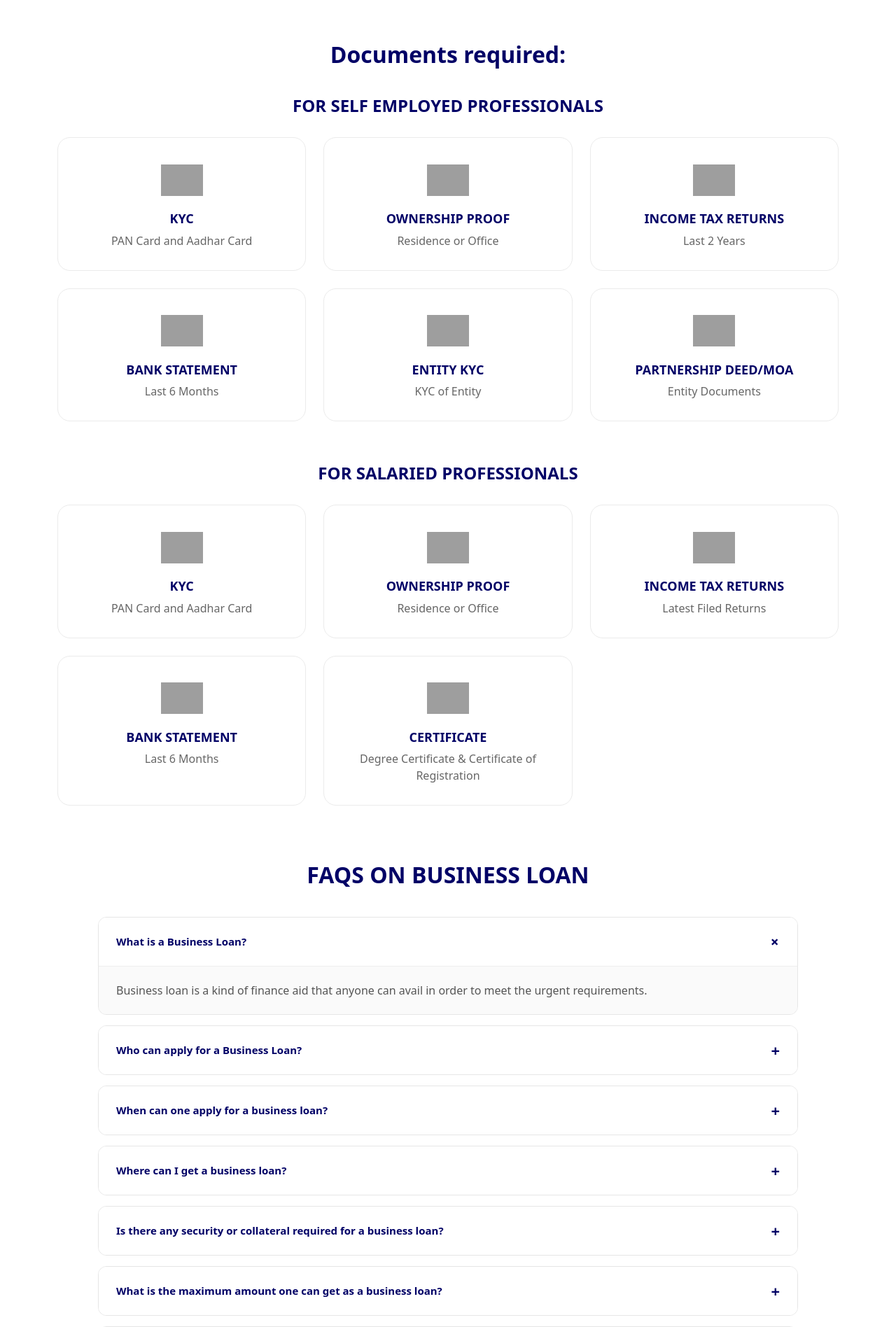
After one commit to Alakh11/finwizz, a Django app: page /services/business-loan/ in a window 1280 px wide. The commit adds this page. Shown: the part 1480-3376 px from the top of the page at 70% size. Run offline with Django 5.2, Linux system fonts and the light colour scheme; parts of the project's set-up code (start-up, migrations or seed data) failed here and were passed over; grey boxes are pictures that could not be loaded.

Commit message:
business page added

```diff
--- /dev/null
+++ b/static/css/services/business-loan.css
@@ -0,0 +1,277 @@
+.business-loan-section {
+    padding: 80px 0;
+    background: #fff;
+}
+
+.loan-header {
+    display: flex;
+    flex-direction: column;
+    align-items: center;
+    margin-bottom: 60px;
+}
+
+.loan-title-box {
+    text-align: center;
+    margin-bottom: 30px;
+}
+
+.loan-title-box h2 {
+    display: inline-block;
+    font-size: 40px;
+    line-height: 1.2;
+    color: #000066;
+    margin: 0;
+    font-weight: 700;
+}
+
+.loan-title-box span {
+    display: inline-block;
+    font-size: 40px;
+    line-height: 1.2;
+    color: #237ee0;
+    font-weight: 700;
+    margin-left: 10px;
+}
+
+.loan-content {
+    width: 100%;
+    max-width: 1000px;
+}
+
+.loan-content p {
+    font-size: 17px;
+    line-height: 32px;
+    color: #444;
+    margin-bottom: 20px;
+    text-align: justify;
+}
+
+.loan-banner {
+    width: 100%;
+    max-width: 1000px;
+    display: block;
+    margin: 40px auto 0;
+    border-radius: 18px;
+    height: auto;
+}
+
+.documents-section h3,
+.faq-section h3 {
+    font-size: 32px;
+    color: #000066;
+    margin-bottom: 40px;
+    font-weight: 700;
+    text-align: center;
+}
+
+/* Documents Section */
+.documents-section {
+    margin-bottom: 80px;
+}
+
+.document-category {
+    margin-bottom: 50px;
+}
+
+.document-category h4 {
+    text-align: center;
+    font-size: 24px;
+    font-weight: 700;
+    color: #000066;
+    margin-bottom: 30px;
+    text-transform: uppercase;
+}
+
+.document-grid {
+    display: grid;
+    grid-template-columns: repeat(3, 1fr);
+    gap: 25px;
+}
+
+.document-card {
+    background: #fff;
+    border: 1px solid #ebebeb;
+    border-radius: 18px;
+    padding: 30px;
+    text-align: center;
+    transition: .3s;
+}
+
+.document-card:hover {
+    transform: translateY(-5px);
+    box-shadow: 0 10px 25px rgba(0,0,0,.08);
+}
+
+.document-card img {
+    width: 60px;
+    height: 60px;
+    object-fit: contain;
+    margin-bottom: 15px;
+}
+
+.document-card h4 {
+    font-size: 18px;
+    color: #000066;
+    margin-bottom: 8px;
+}
+
+.document-card p {
+    margin: 0;
+    color: #666;
+}
+
+/* FAQ UI */
+.faq-item {
+    border: 1px solid #e6e6e6;
+    border-radius: 12px;
+    margin-bottom: 15px;
+    overflow: hidden;
+    max-width: 1000px;
+    margin-left: auto;
+    margin-right: auto;
+}
+
+.faq-title {
+    padding: 18px 25px;
+    background: #fff;
+    cursor: pointer;
+    display: flex;
+    justify-content: space-between;
+    align-items: center;
+    font-size: 15px;
+    font-weight: 600;
+    color: #000066;
+    gap: 15px;
+}
+
+.faq-title span {
+    font-size: 22px;
+    flex-shrink: 0;
+    transition: transform 0.3s ease;
+}
+
+.faq-content {
+    display: none;
+    padding: 20px 25px;
+    border-top: 1px solid #eee;
+    color: #555;
+    line-height: 28px;
+    background: #fafafa;
+}
+
+.faq-content p {
+    margin-bottom: 0;
+}
+
+.faq-item.active .faq-content {
+    display: block;
+}
+
+.faq-item.active .faq-title span {
+    transform: rotate(45deg);
+}
+
+/* --- Responsive Breakpoints --- */
+
+@media(max-width: 991px) {
+    .document-grid {
+        grid-template-columns: repeat(2, 1fr);
+    }
+}
+
+@media(max-width: 767px) {
+    .business-loan-section {
+        padding: 50px 0;
+    }
+
+    .loan-title-box h2,
+    .loan-title-box span {
+        font-size: 40px;
+    }
+
+    .document-grid {
+        grid-template-columns: 1fr;
+    }
+
+    .loan-content p {
+        font-size: 15px;
+        line-height: 28px;
+    }
+
+    .documents-section h3,
+    .faq-section h3 {
+        font-size: 28px;
+        margin-bottom: 25px;
+    }
+
+    .document-category h4 {
+        font-size: 20px;
+        margin-bottom: 20px;
+    }
+}
+
+@media(max-width: 480px) {
+    .loan-title-box h2,
+    .loan-title-box span {
+        font-size: 32px;
+    }
+
+    .documents-section h3,
+    .faq-section h3 {
+        font-size: 24px;
+        margin-bottom: 20px;
+    }
+
+    .document-card {
+        padding: 20px;
+    }
+
+    .faq-title {
+        font-size: 14px;
+        padding: 15px;
+    }
+
+    .faq-content {
+        padding: 15px;
+        font-size: 14px;
+        line-height: 24px;
+    }
+}
+
+@media(max-width: 350px) {
+    .business-loan-section {
+        padding: 35px 0;
+    }
+
+    .loan-title-box h2,
+    .loan-title-box span {
+        font-size: 28px;
+    }
+
+    .documents-section h3,
+    .faq-section h3 {
+        font-size: 22px;
+    }
+
+    .document-category h4 {
+        font-size: 18px;
+    }
+
+    .document-card img {
+        width: 45px;
+        height: 45px;
+    }
+
+    .document-card h4 {
+        font-size: 16px;
+    }
+
+    .document-card p {
+        font-size: 13px;
+    }
+
+    .faq-title {
+        font-size: 13px;
+        padding: 12px;
+    }
+}
--- /dev/null
+++ b/static/js/services/business-loan.js
@@ -0,0 +1,19 @@
+$(document).ready(function () {
+
+    $('.faq-title').on('click', function () {
+
+        let parent = $(this).closest('.faq-item');
+
+        if (parent.hasClass('active')) {
+            parent.removeClass('active');
+            parent.find('.faq-content').stop(true, true).slideUp(250);
+        } else {
+            $('.faq-item').removeClass('active');
+            $('.faq-content').stop(true, true).slideUp(250);
+
+            parent.addClass('active');
+            parent.find('.faq-content').stop(true, true).slideDown(250);
+        }
+    });
+
+});
--- /dev/null
+++ b/templates/services/business-loan.html
@@ -0,0 +1,321 @@
+{% extends 'base.html' %}
+
+{% block title %}Business Loan - Finwizz{% endblock %}
+
+{% block extra_css %}
+<link href="{{ MEDIA_BLOG_URL }}css/services/business-loan.css" rel="stylesheet" type="text/css" />
+{% endblock %}
+
+{% block content %}
+<section class="bg-light py-3 border-bottom">
+    <div class="container">
+        <nav aria-label="breadcrumb">
+            <ol class="breadcrumb mb-0">
+                <li class="breadcrumb-item"><a href="{% url 'home' %}" class="text-decoration-none">Home</a></li>
+                <li class="breadcrumb-item"><a href="#" class="text-decoration-none">Services</a></li>
+                <li class="breadcrumb-item active" aria-current="page">Business Loan</li>
+            </ol>
+        </nav>
+    </div>
+</section>
+
+<section class="business-loan-section">
+    <div class="container">
+
+        <div class="loan-header">
+
+            <div class="loan-title-box">
+                <h2>BUSINESS</h2>
+                <span>LOAN</span>
+            </div>
+
+            <div class="loan-content">
+                <p>
+                    Funding is the overarching protagonist in every businessman’s life. It is
+                    the first and the last thing discussed while running a business and as
+                    we all know, running a business is no mean feat. And no business
+                    deserves to be an unfortunate casualty of fund crunch. Which is why
+                    business loans exist.
+                </p>
+                <p>
+                    Business loan is a fairly generic term used for different types of
+                    finance options that a business can access. In the current context,
+                    under Business loan we are largely referring to unsecured income-based
+                    loans for self-employed individuals or companies. Unsecured business
+                    loans have no requirement for a security or collateral to be submitted
+                    and are offered purely on the current financial strength and past credit
+                    record of the borrower.
+                </p>
+                <p>
+                    They are not as flexible as overdrafts and other credit lines that
+                    support day-to-day working capital requirements but given their
+                    unsecured nature, they are relatively easy to avail with simple
+                    paperwork and speedy processing. However, that also means that Business
+                    loans are usually costlier than other forms of secured business finance.
+                </p>
+
+                <img src="{{ MEDIA_IMG_URL }}images/business-loan.jpg"
+                    srcset="{{ MEDIA_IMG_URL }}wp-content/uploads/2023/06/business-loan.jpg 766w, {{ MEDIA_IMG_URL }}wp-content/uploads/2023/06/business-loan-300x157.jpg 300w"
+                    sizes="(max-width: 766px) 100vw, 766px" alt="Business Loan" class="loan-banner" decoding="async"
+                    fetchpriority="high">
+            </div>
+
+        </div>
+
+        <div class="documents-section">
+            <h3>Documents required:</h3>
+
+            <div class="document-category">
+                <h4>For Self Employed Professionals</h4>
+                <div class="document-grid">
+                    <div class="document-card">
+                        <img src="{{ MEDIA_IMG_URL }}images/kyc.svg" alt="KYC Icon">
+                        <h4>KYC</h4>
+                        <p>PAN Card and Aadhar Card</p>
+                    </div>
+                    <div class="document-card">
+                        <img src="{{ MEDIA_IMG_URL }}images/Address-proof.svg" alt="Address Icon">
+                        <h4>Ownership Proof</h4>
+                        <p>Residence or Office</p>
+                    </div>
+                    <div class="document-card">
+                        <img src="{{ MEDIA_IMG_URL }}images/Income-proof.svg" alt="Income Icon">
+                        <h4>Income Tax Returns</h4>
+                        <p>Last 2 Years</p>
+                    </div>
+                    <div class="document-card">
+                        <img src="{{ MEDIA_IMG_URL }}images/3-Months-Salary-Slip.svg" alt="Bank Statement Icon">
+                        <h4>Bank Statement</h4>
+                        <p>Last 6 Months</p>
+                    </div>
+                    <div class="document-card">
+                        <img src="{{ MEDIA_IMG_URL }}images/kyc.svg" alt="Entity KYC Icon">
+                        <h4>Entity KYC</h4>
+                        <p>KYC of Entity</p>
+                    </div>
+                    <div class="document-card">
+                        <img src="{{ MEDIA_IMG_URL }}images/Qualification-proof.svg" alt="Partnership Icon">
+                        <h4>Partnership Deed/MoA</h4>
+                        <p>Entity Documents</p>
+                    </div>
+                </div>
+            </div>
+
+            <div class="document-category" style="margin-top: 60px;">
+                <h4>For Salaried Professionals</h4>
+                <div class="document-grid">
+                    <div class="document-card">
+                        <img src="{{ MEDIA_IMG_URL }}images/kyc.svg" alt="KYC Icon">
+                        <h4>KYC</h4>
+                        <p>PAN Card and Aadhar Card</p>
+                    </div>
+                    <div class="document-card">
+                        <img src="{{ MEDIA_IMG_URL }}images/salary.svg" alt="Ownership Icon">
+                        <h4>Ownership Proof</h4>
+                        <p>Residence or Office</p>
+                    </div>
+                    <div class="document-card">
+                        <img src="{{ MEDIA_IMG_URL }}images/Income-proof.svg" alt="Income Returns Icon">
+                        <h4>Income Tax Returns</h4>
+                        <p>Latest Filed Returns</p>
+                    </div>
+                    <div class="document-card">
+                        <img src="{{ MEDIA_IMG_URL }}images/Bank-Statement-of-last-6-months.svg"
+                            alt="Bank Statement Icon">
+                        <h4>Bank Statement</h4>
+                        <p>Last 6 Months</p>
+                    </div>
+                    <div class="document-card">
+                        <img src="{{ MEDIA_IMG_URL }}images/Qualification-proof.svg" alt="Degree Icon">
+                        <h4>Certificate</h4>
+                        <p>Degree Certificate & Certificate of Registration</p>
+                    </div>
+                </div>
+            </div>
+
+        </div>
+
+        <!-- FAQ Section -->
+        <div class="faq-section">
+            <h3>FAQS ON BUSINESS LOAN</h3>
+
+            <div class="faq-item active">
+                <div class="faq-title">
+                    What is a Business Loan?
+                    <span>+</span>
+                </div>
+                <div class="faq-content">
+                    <p>Business loan is a kind of finance aid that anyone can avail in order to meet the urgent
+                        requirements.</p>
+                </div>
+            </div>
+
+            <div class="faq-item">
+                <div class="faq-title">
+                    Who can apply for a Business Loan?
+                    <span>+</span>
+                </div>
+                <div class="faq-content">
+                    <p>Any individual who has a source of income from his/her business, can apply for a business loan.
+                        Even businesses which are operating as Partnership Firms, LLPs, Pvt Ltd Companies, and Deemed
+                        Ltd. Companies can apply for Business Loan.</p>
+                </div>
+            </div>
+
+            <div class="faq-item">
+                <div class="faq-title">
+                    When can one apply for a business loan?
+                    <span>+</span>
+                </div>
+                <div class="faq-content">
+                    <p>One can apply for a business loan when a business need arises that requires financial assistance.
+                    </p>
+                </div>
+            </div>
+
+            <div class="faq-item">
+                <div class="faq-title">
+                    Where can I get a business loan?
+                    <span>+</span>
+                </div>
+                <div class="faq-content">
+                    <p>Business loans are offered by nationalized banks, private banks, foreign banks and a few
+                        non-banking finance companies.</p>
+                </div>
+            </div>
+
+            <div class="faq-item">
+                <div class="faq-title">
+                    Is there any security or collateral required for a business loan?
+                    <span>+</span>
+                </div>
+                <div class="faq-content">
+                    <p>Business loans do not require any collateral or security.</p>
+                </div>
+            </div>
+
+            <div class="faq-item">
+                <div class="faq-title">
+                    What is the maximum amount one can get as a business loan?
+                    <span>+</span>
+                </div>
+                <div class="faq-content">
+                    <p>Business loans are available in the range of Rs. 1 lakh to Rs. 75 Lakhs depending on the income
+                        eligibility of an applicant. However, banks also offer exclusively designed products to offer
+                        higher loans which can go as high as Rs. 125 Lakhs.</p>
+                </div>
+            </div>
+
+            <div class="faq-item">
+                <div class="faq-title">
+                    What is the maximum tenor for a business loan?
+                    <span>+</span>
+                </div>
+                <div class="faq-content">
+                    <p>The tenor of business loan ranges from 12 months to 60 months. However, it should be noted that
+                        tenor is the discretion of the bank and also in most cases, the tenor is restricted to 36
+                        months. A few banks offer 60 months tenor to professionals like Doctors, CAs, etc.</p>
+                </div>
+            </div>
+
+            <div class="faq-item">
+                <div class="faq-title">
+                    Is there any fee for availing a business loan?
+                    <span>+</span>
+                </div>
+                <div class="faq-content">
+                    <p>Yes, a one time processing fee is applicable at the time of loan disbursement.</p>
+                </div>
+            </div>
+
+            <div class="faq-item">
+                <div class="faq-title">
+                    How do I repay a business loan?
+                    <span>+</span>
+                </div>
+                <div class="faq-content">
+                    <p>Business loans are generally repaid by way of Equated Monthly Installment (EMI).</p>
+                </div>
+            </div>
+
+            <div class="faq-item">
+                <div class="faq-title">
+                    Is there any moratorium period for repaying business loan?
+                    <span>+</span>
+                </div>
+                <div class="faq-content">
+                    <p>No, a moratorium is not applicable for business loans. Generally, the first EMI starts within 45
+                        days of the disbursement of loan.</p>
+                </div>
+            </div>
+
+            <div class="faq-item">
+                <div class="faq-title">
+                    What is the rate of interest that will be charged on my business loan?
+                    <span>+</span>
+                </div>
+                <div class="faq-content">
+                    <p>Rate of interest is a factor of Prime Lending Rate (PLR) as announced by respective banks from
+                        time to time that again varies with the volatile market conditions.</p>
+                </div>
+            </div>
+
+            <div class="faq-item">
+                <div class="faq-title">
+                    How much time does it take to get a business loan?
+                    <span>+</span>
+                </div>
+                <div class="faq-content">
+                    <p>Generally, it takes 2 to 10 working days to sanction a business loan after completion of all
+                        formalities in terms of compliance in documentation.</p>
+                </div>
+            </div>
+
+            <div class="faq-item">
+                <div class="faq-title">
+                    Can I get a rebate on the interest rate and processing fee?
+                    <span>+</span>
+                </div>
+                <div class="faq-content">
+                    <p>Yes, a few banks offer special rates to those who have a good reputative relationship with their
+                        bank. The relationship could be in the form of a bank account, existing loan, a credit card,
+                        along with others.</p>
+                </div>
+            </div>
+
+            <div class="faq-item">
+                <div class="faq-title">
+                    What if I want to prepay my Business Loan?
+                    <span>+</span>
+                </div>
+                <div class="faq-content">
+                    <p>Most banks allow its customers to prepay business loans after 6 months of disbursement.
+                        Generally, banks charge a penalty of up to 5% as prepayment charges on the principal
+                        outstanding.</p>
+                </div>
+            </div>
+
+            <div class="faq-item">
+                <div class="faq-title">
+                    What if a few EMIs are not paid in time?
+                    <span>+</span>
+                </div>
+                <div class="faq-content">
+                    <p>It is in the interest of the borrower to repay all the EMI as per schedule. Delay in payment of
+                        an EMI or default would badly affect the credibility of the borrower. Moreover, as a
+                        consequence, getting a loan at a later stage might get difficult. Generally banks share the
+                        credit history of a borrower with credit bureau and in turn, they share data of credit history
+                        of the borrower with other banks.</p>
+                </div>
+            </div>
+
+        </div>
+
+    </div>
+</section>
+
+{% endblock %}
+
+{% block extra_js %}
+<script src="{{ MEDIA_BLOG_URL }}js/services/business-loan.js"></script>
+{% endblock %}
--- a/templates/services/personal-loan.html
+++ b/templates/services/personal-loan.html
@@ -12,6 +12,7 @@
         <nav aria-label="breadcrumb">
             <ol class="breadcrumb mb-0">
                 <li class="breadcrumb-item"><a href="{% url 'home' %}" class="text-decoration-none">Home</a></li>
+                <li class="breadcrumb-item"><a href="" class="text-decoration-none">Services</a></li>
                 <li class="breadcrumb-item active" aria-current="page">Personal Loan</li>
             </ol>
         </nav>
```
